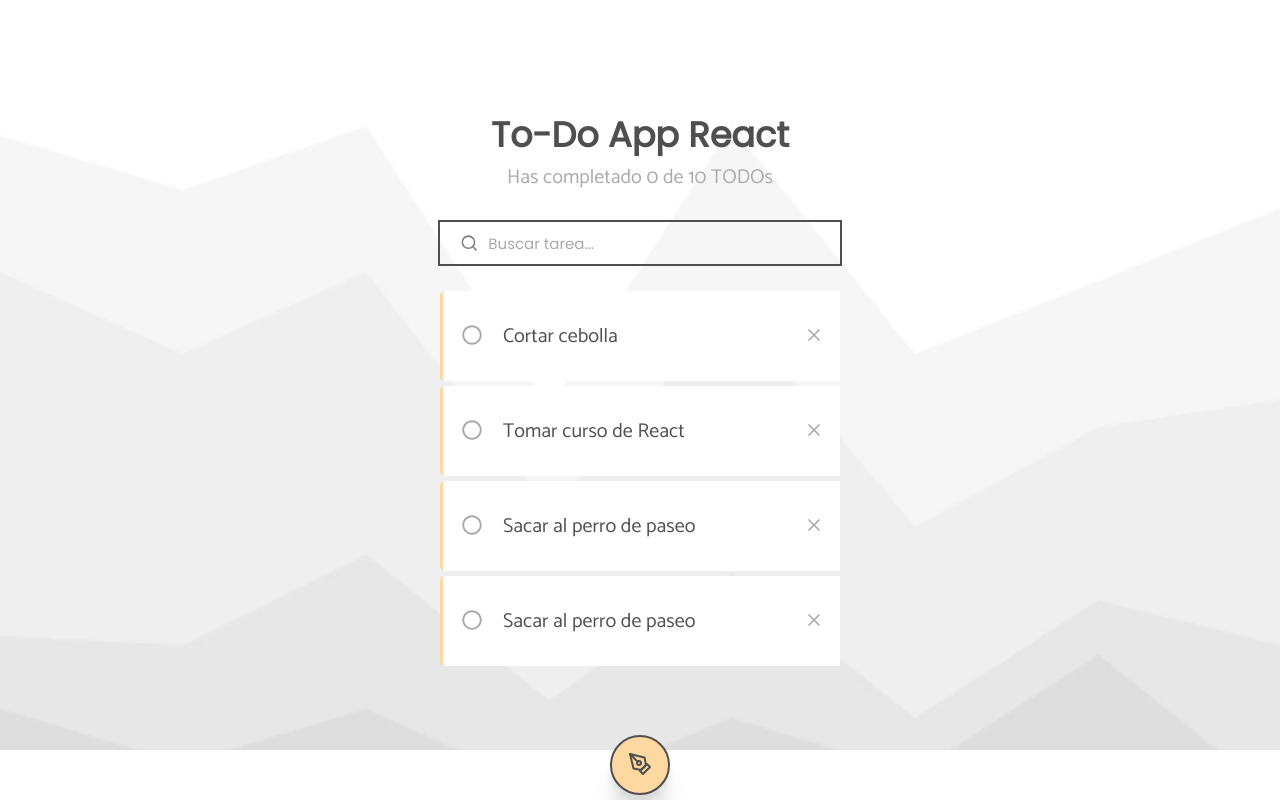
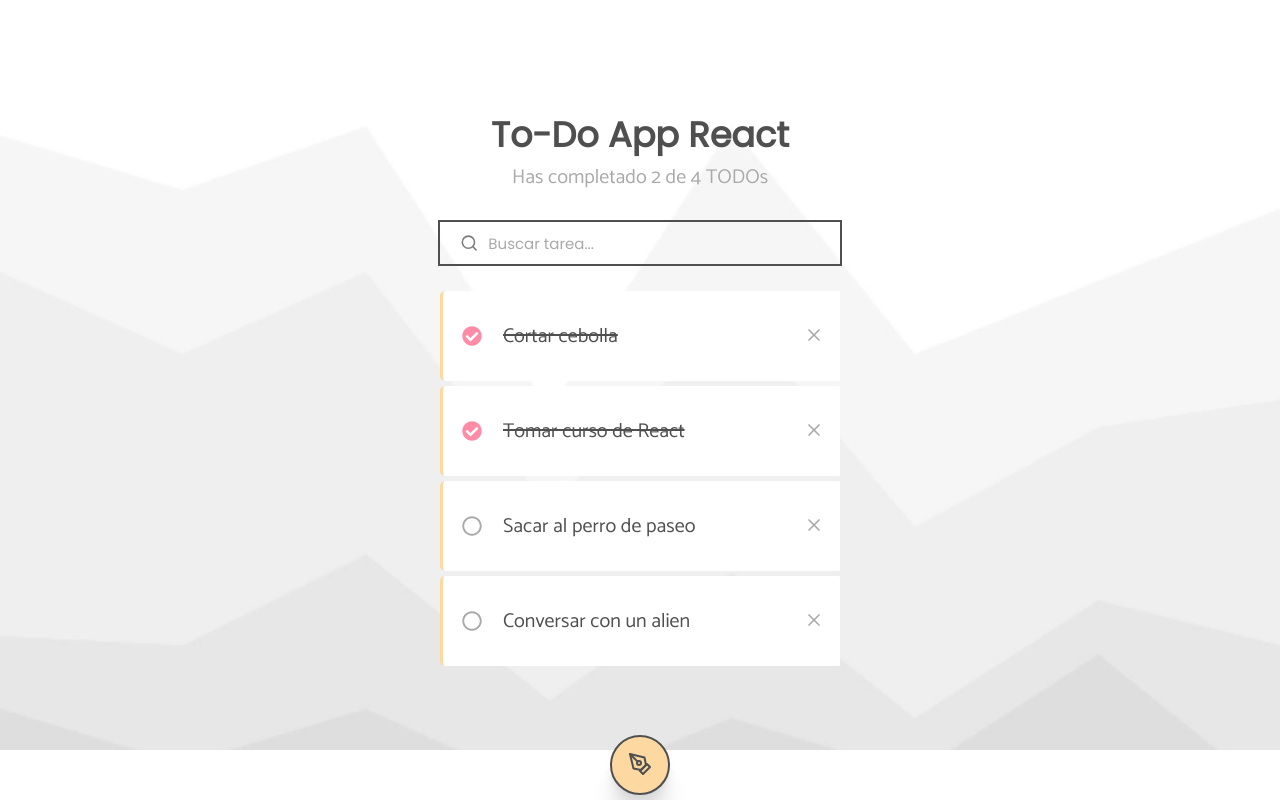
Before and after one commit to Sergio9815/todo-app, a React (Create React App) app: page / in a window 1280 px wide. Built offline with nearby package versions, Linux system fonts and the light colour scheme.

Commit message:
:sparkles: add check buttons logic

```diff
--- a/src/App.js
+++ b/src/App.js
@@ -6,17 +6,10 @@
 import { CreateButton } from './components/button/CreateButton';
 
 const todos = [
-  { text: 'Cortar cebolla', completed: false },
-  { text: 'Tomar curso de React', completed: false },
+  { text: 'Cortar cebolla', completed: true },
+  { text: 'Tomar curso de React', completed: true },
   { text: 'Sacar al perro de paseo', completed: false },
-  { text: 'Sacar al perro de paseo', completed: false },
-  { text: 'Sacar al perro de paseo', completed: false },
-  { text: 'Sacar al perro de paseo', completed: false },
-  { text: 'Sacar al perro de paseo', completed: false },
-  { text: 'Sacar al perro de paseo', completed: false },
-  { text: 'Sacar al perro de paseo', completed: false },
-  { text: 'Sacar al perro de paseo', completed: false },
-
+  { text: 'Conversar con un alien', completed: false },
 ]
 
 function App() {
@@ -26,7 +19,11 @@
         <TodoSearch />
         <TodoList>
           {todos.map(todo =>(
-            <TodoItem key={todo.text} text={todo.text}/>
+            <TodoItem
+              key={todo.text}
+              text={todo.text}
+              completed={todo.completed}
+            />
           ))}
         </TodoList>
         <CreateButton />
--- a/src/components/counter/TodoCounter.jsx
+++ b/src/components/counter/TodoCounter.jsx
@@ -5,7 +5,7 @@
   return (
       <>
         <h1>To-Do App React</h1>
-        <h2>Has completado 0 de 10 TODOs</h2>
+        <h2>Has completado 2 de 4 TODOs</h2>
       </>
   );
 }
--- a/src/components/list/TodoItem.jsx
+++ b/src/components/list/TodoItem.jsx
@@ -4,12 +4,14 @@
 function TodoItem(props) {
   return (
     <li>
-        <button className='item-btn-check'>
+        <button className={`Icon item-btn-check ${props.completed && 'complete'}`}>
+          <svg aria-hidden="true" focusable="false" data-prefix="fas" data-icon="check-circle" class="svg-inline--fa fa-check-circle fa-w-16" role="img" xmlns="http://www.w3.org/2000/svg" viewBox="0 0 512 512"><path fill="#ff8ba7" d="M504 256c0 136.967-111.033 248-248 248S8 392.967 8 256 119.033 8 256 8s248 111.033 248 248zM227.314 387.314l184-184c6.248-6.248 6.248-16.379 0-22.627l-22.627-22.627c-6.248-6.249-16.379-6.249-22.628 0L216 308.118l-70.059-70.059c-6.248-6.248-16.379-6.248-22.628 0l-22.627 22.627c-6.248 6.248-6.248 16.379 0 22.627l104 104c6.249 6.249 16.379 6.249 22.628.001z"></path></svg>
+        </button>
+        <button className={`Icon item-btn-cir ${!props.completed && 'complete'}`}>
           <svg aria-hidden="true" focusable="false" data-prefix="far" data-icon="circle" class="svg-inline--fa fa-circle fa-w-16" role="img" xmlns="http://www.w3.org/2000/svg" viewBox="0 0 512 512"><path fill="currentColor" d="M256 8C119 8 8 119 8 256s111 248 248 248 248-111 248-248S393 8 256 8zm0 448c-110.5 0-200-89.5-200-200S145.5 56 256 56s200 89.5 200 200-89.5 200-200 200z"></path></svg>
-          {/* <svg aria-hidden="true" focusable="false" data-prefix="fas" data-icon="check-circle" class="svg-inline--fa fa-check-circle fa-w-16" role="img" xmlns="http://www.w3.org/2000/svg" viewBox="0 0 512 512"><path fill="#ff8ba7" d="M504 256c0 136.967-111.033 248-248 248S8 392.967 8 256 119.033 8 256 8s248 111.033 248 248zM227.314 387.314l184-184c6.248-6.248 6.248-16.379 0-22.627l-22.627-22.627c-6.248-6.249-16.379-6.249-22.628 0L216 308.118l-70.059-70.059c-6.248-6.248-16.379-6.248-22.628 0l-22.627 22.627c-6.248 6.248-6.248 16.379 0 22.627l104 104c6.249 6.249 16.379 6.249 22.628.001z"></path></svg> */}
         </button>
-        <p>{props.text}</p>
-        <button className='item-btn-del'>
+        <p className={`${props.completed ? 'complete' : ''}`}>{props.text}</p>
+        <button className='Icon item-btn-del'>
           <svg xmlns="http://www.w3.org/2000/svg" viewBox="0 0 24 24" fill="none" stroke="currentColor" stroke-width="2" stroke-linecap="round" stroke-linejoin="round" class="feather feather-x"><line x1="18" y1="6" x2="6" y2="18"></line><line x1="6" y1="6" x2="18" y2="18"></line></svg>
         </button>
     </li>
--- a/src/components/list/item.css
+++ b/src/components/list/item.css
@@ -13,18 +13,6 @@
   /* box-shadow: 0px 100px 80px rgba(0, 0, 0, 0.07), 0px 41.7776px 33.4221px rgba(0, 0, 0, 0.0503198), 0px 22.3363px 17.869px rgba(0, 0, 0, 0.0417275), 0px 12.5216px 10.0172px rgba(0, 0, 0, 0.035), 0px 6.6501px 5.32008px rgba(0, 0, 0, 0.0282725), 0px 2.76726px 2.21381px rgba(0, 0, 0, 0.0196802); */
 }
 
-.complete{
-  background-color: rgba(255, 255, 255, 0.486);
-}
-
-.feather-x, .fa-check-circle, .fa-circle  {
-  width: 20px;
-}
-
-.fa-circle:hover {
-  color: #ff8ba7;
-}
-
 p {
   width: 70%;
   margin: 0;
@@ -35,7 +23,7 @@
   line-height: 25px;
 }
 
-.item-btn-del, .item-btn-check {
+.item-btn-del, .item-btn-check, .item-btn-cir {
   background-color: transparent;
   outline: none;
   border: none;
@@ -50,3 +38,20 @@
   transition: .5s;
   transform: rotate(90deg);
 }
+
+.item-btn-check, .item-btn-cir {
+  display: none;
+}
+
+.Icon svg  {
+  width: 20px;
+}
+
+.fa-circle:hover {
+  color: #ff8ba7;
+}
+
+.complete {
+  display: flex;
+  text-decoration: line-through;
+}
```
